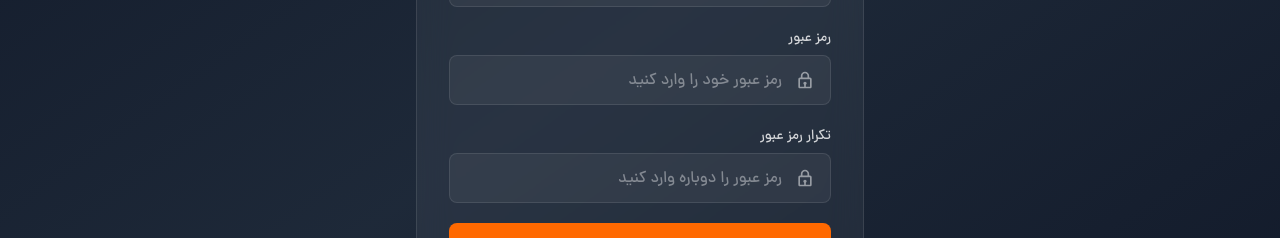
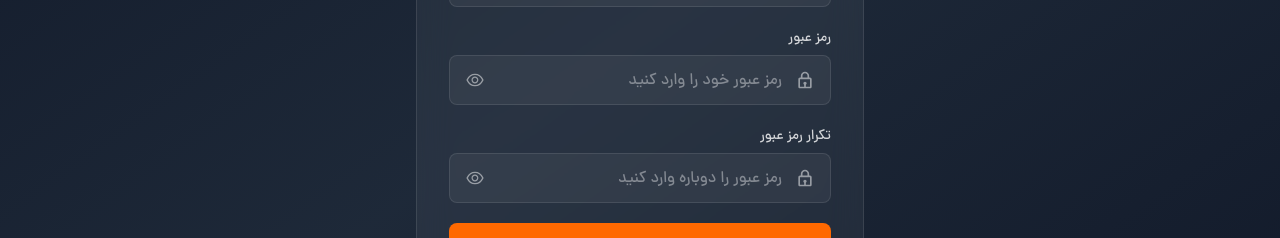
Before and after one commit to aminQureshi8/WorkOut, a Next.js app: page /login in a window 1280 px wide. Both pictures are taken after a click on the button "ثبت نام". Shown: the part 426-664 px from the top of the page. Built offline with nearby package versions, Linux system fonts and the light colour scheme.

Commit message:
feat(auth): add password visibility toggle to login and register forms
Add eye icon buttons to show/hide passwords in login form, register form password field, and confirm password field. Each password field has independent visibility state for better UX.

```diff
--- a/src/modules/auth/LoginForm.tsx
+++ b/src/modules/auth/LoginForm.tsx
@@ -4,6 +4,7 @@ import { useState } from "react";
 import { useForm } from "react-hook-form";
 import { BiDumbbell, BiLock, BiUser } from "react-icons/bi";
 import { CgMail } from "react-icons/cg";
+import { AiOutlineEye, AiOutlineEyeInvisible } from "react-icons/ai";
 import { signIn } from "next-auth/react";
 import { useRouter } from "next/navigation";
 
@@ -22,6 +23,9 @@ type RegisterFormData = {
 export default function LoginForm() {
   const [isRegister, setIsRegister] = useState(false);
   const [serverError, setServerError] = useState("");
+  const [showLoginPassword, setShowLoginPassword] = useState(false);
+  const [showRegisterPassword, setShowRegisterPassword] = useState(false);
+  const [showRegisterConfirmPassword, setShowRegisterConfirmPassword] = useState(false);
   const router = useRouter();
 
   const loginForm = useForm<LoginFormData>();
@@ -162,7 +166,7 @@ export default function LoginForm() {
                 <div className="relative">
                   <BiLock className="absolute right-4 top-1/2 -translate-y-1/2 w-5 h-5 text-white/50" />
                   <input
-                    type="password"
+                    type={showLoginPassword ? "text" : "password"}
                     placeholder="رمز عبور خود را وارد کنید"
                     className={inputClass(
                       !!loginForm.formState.errors.password,
@@ -175,6 +179,17 @@ export default function LoginForm() {
                       },
                     })}
                   />
+                  <button
+                    type="button"
+                    onClick={() => setShowLoginPassword(!showLoginPassword)}
+                    className="absolute left-4 top-1/2 -translate-y-1/2 text-white/50 hover:text-white/80 transition-colors"
+                  >
+                    {showLoginPassword ? (
+                      <AiOutlineEyeInvisible className="w-5 h-5" />
+                    ) : (
+                      <AiOutlineEye className="w-5 h-5" />
+                    )}
+                  </button>
                 </div>
                 {loginForm.formState.errors.password && (
                   <p className="text-red-400 text-xs mt-1">
@@ -276,7 +291,7 @@ export default function LoginForm() {
                 <div className="relative">
                   <BiLock className="absolute right-4 top-1/2 -translate-y-1/2 w-5 h-5 text-white/50" />
                   <input
-                    type="password"
+                    type={showRegisterPassword ? "text" : "password"}
                     placeholder="رمز عبور خود را وارد کنید"
                     className={inputClass(
                       !!registerForm.formState.errors.password,
@@ -289,6 +304,17 @@ export default function LoginForm() {
                       },
                     })}
                   />
+                  <button
+                    type="button"
+                    onClick={() => setShowRegisterPassword(!showRegisterPassword)}
+                    className="absolute left-4 top-1/2 -translate-y-1/2 text-white/50 hover:text-white/80 transition-colors"
+                  >
+                    {showRegisterPassword ? (
+                      <AiOutlineEyeInvisible className="w-5 h-5" />
+                    ) : (
+                      <AiOutlineEye className="w-5 h-5" />
+                    )}
+                  </button>
                 </div>
                 {registerForm.formState.errors.password && (
                   <p className="text-red-400 text-xs mt-1">
@@ -304,7 +330,7 @@ export default function LoginForm() {
                 <div className="relative">
                   <BiLock className="absolute right-4 top-1/2 -translate-y-1/2 w-5 h-5 text-white/50" />
                   <input
-                    type="password"
+                    type={showRegisterConfirmPassword ? "text" : "password"}
                     placeholder="رمز عبور را دوباره وارد کنید"
                     className={inputClass(
                       !!registerForm.formState.errors.confirmPassword,
@@ -316,6 +342,17 @@ export default function LoginForm() {
                         "رمز عبور و تکرار آن یکسان نیستند",
                     })}
                   />
+                  <button
+                    type="button"
+                    onClick={() => setShowRegisterConfirmPassword(!showRegisterConfirmPassword)}
+                    className="absolute left-4 top-1/2 -translate-y-1/2 text-white/50 hover:text-white/80 transition-colors"
+                  >
+                    {showRegisterConfirmPassword ? (
+                      <AiOutlineEyeInvisible className="w-5 h-5" />
+                    ) : (
+                      <AiOutlineEye className="w-5 h-5" />
+                    )}
+                  </button>
                 </div>
                 {registerForm.formState.errors.confirmPassword && (
                   <p className="text-red-400 text-xs mt-1">
```
